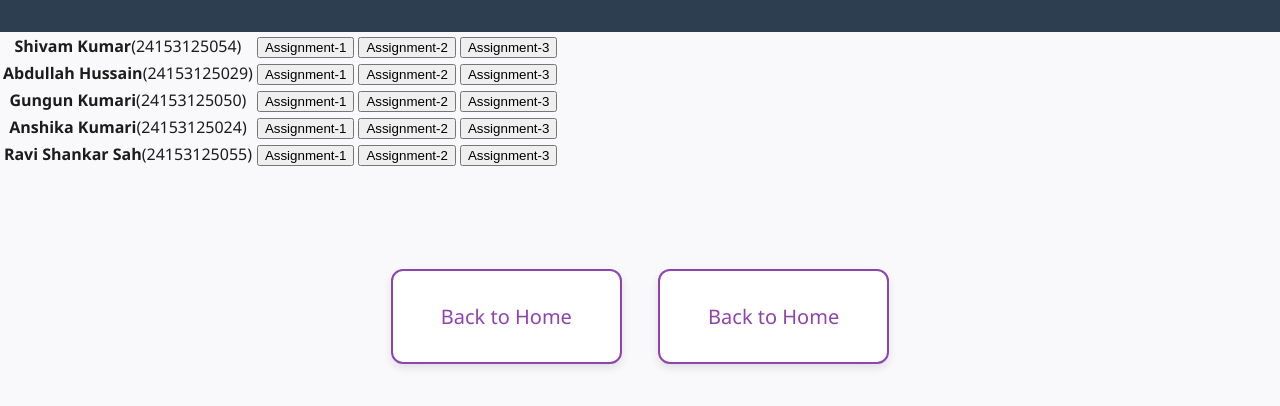
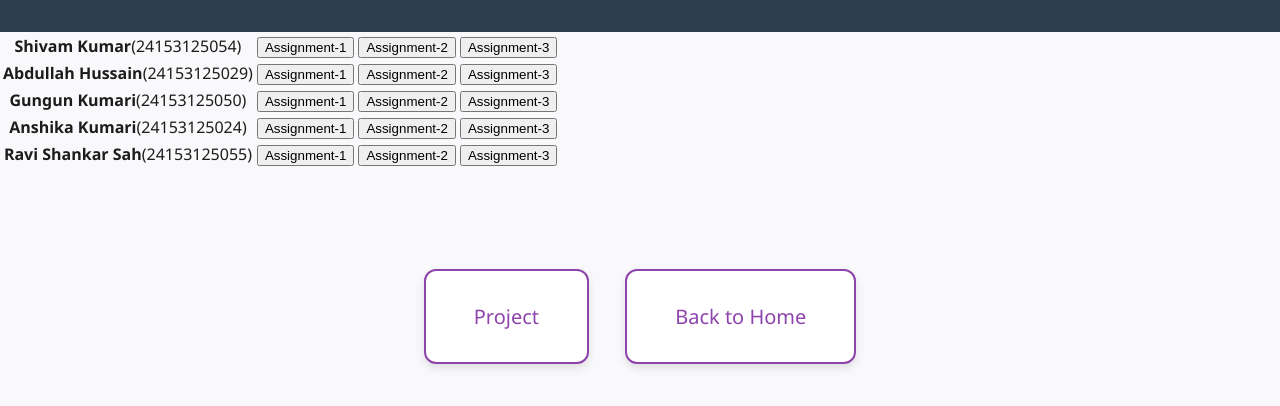
Before and after one commit to Dse2024-28/Wdev, a plain HTML site: page group2/index.html in a window 1280 px wide. Shown: the part 118-524 px from the top of the page. Drawn offline with Linux system fonts and the light colour scheme.

Commit message:
Update index.html

```diff
--- a/group2/index.html
+++ b/group2/index.html
@@ -50,7 +50,7 @@
 
         </tr>
     </table>
-    <a href="https://github.com/Dse2024-28/Wdev/edit/main/group2//demo.html" class="group-button back-button">Back to Home</a>
+    <a href="https://dse2024-28.github.io/Wdev/group2/demo.html" class="group-button back-button">Project</a>
     <a href="../index.html" class="group-button back-button">Back to Home</a>
   </main>
 </body>
```
